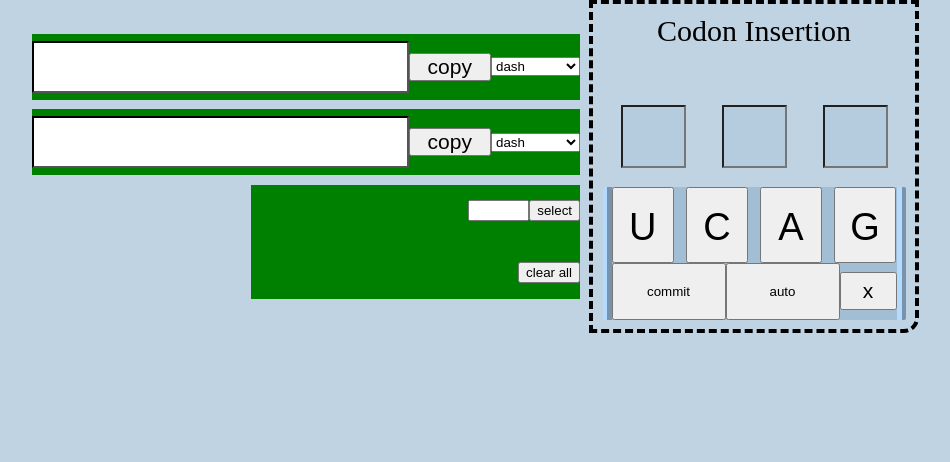
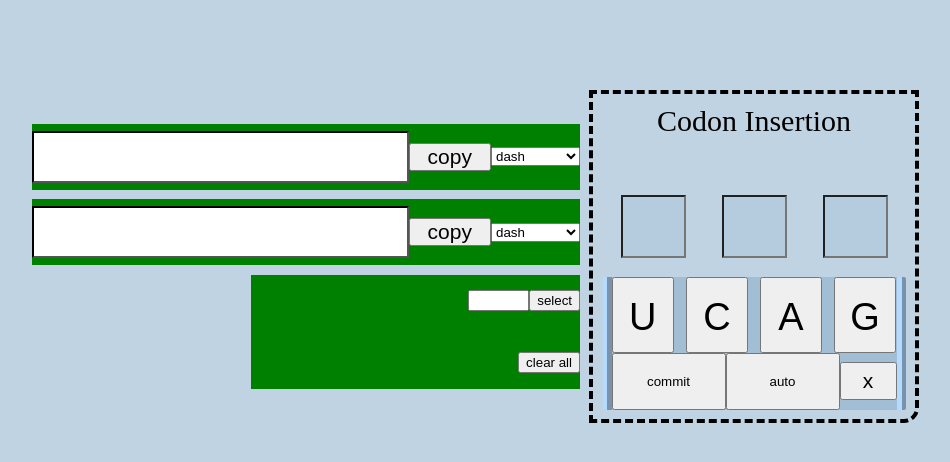
Before and after one commit to Aborgen/decode-codon, a Vue app: page / in a window 1280 px wide. Shown: the top 462 px of the page, without its empty margins (169-1119 px from the left). Built offline with nearby package versions, Linux system fonts and the light colour scheme.

Commit message:
Update styling to add a little margin at the top of the app

```diff
--- a/src/App.vue
+++ b/src/App.vue
@@ -150,5 +150,27 @@ html, body {
   flex-flow: row wrap;
   justify-content: center;
   align-items: center;
+  margin-top: 0;
+}
+
+@media (min-width: 330px) {
+  .app-container {
+    margin-top: 0;
+  }
+}
+@media (min-width: 550px) {
+  .app-container {
+    margin-top: 2em;
+  }
+}
+@media (min-width: 992px) {
+  .app-container {
+    margin-top: 4em;
+  }
+}
+@media (min-width: 1200px) {
+  .app-container {
+    margin-top: 3em;
+  }
 }
 </style>
```
